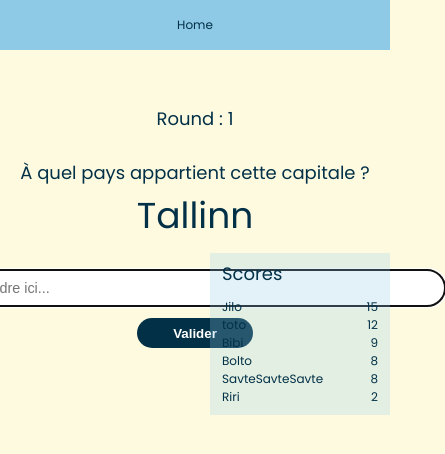
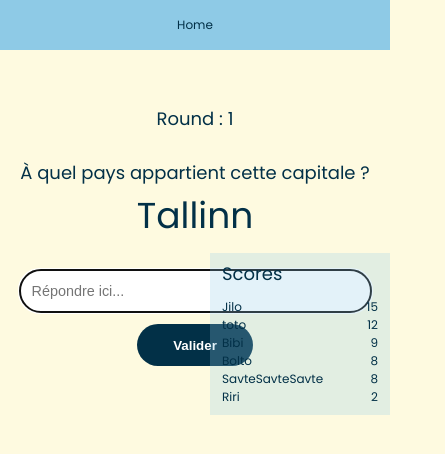
Before and after one commit to rqphy/geo_quizz, a React (Vite) app: page /room/1 in a window 390 px wide. Shown: the top 454 px of the page, 445 px wide, since content can reach past the window. Built offline with nearby package versions, Linux system fonts and the light colour scheme.

Commit message:
:lipstick: game & buttons -> responsive

```diff
--- a/src/components/Button/button.scss
+++ b/src/components/Button/button.scss
@@ -1,3 +1,4 @@
+@import "../../styles/mixins.scss";
 .button {
 	height: 2.5rem;
 	padding: 0.2rem 3rem;
@@ -8,6 +9,11 @@
 	font-weight: bold;
 	cursor: pointer;
 	transition: all 0.2s ease-in-out;
+
+	@include medium {
+		height: 3.5rem;
+		padding: 0.6rem 3rem;
+	}
 
 	&:hover {
 		background-color: var(--color-tertiary);
--- a/src/components/GameForm/gameform.scss
+++ b/src/components/GameForm/gameform.scss
@@ -1,8 +1,14 @@
+@import "../../styles/mixins.scss";
+
 .gameform {
 	display: flex;
 	flex-direction: column;
 	align-items: center;
 	gap: 1rem;
+
+	@include medium {
+		width: 100%;
+	}
 
 	input {
 		width: 500px;
@@ -11,6 +17,11 @@
 		border-radius: 50px;
 		border: none;
 		padding: 1rem;
+
+		@include medium {
+			height: 3.5rem;
+			width: 90%;
+		}
 	}
 
 	&__animated {
```
